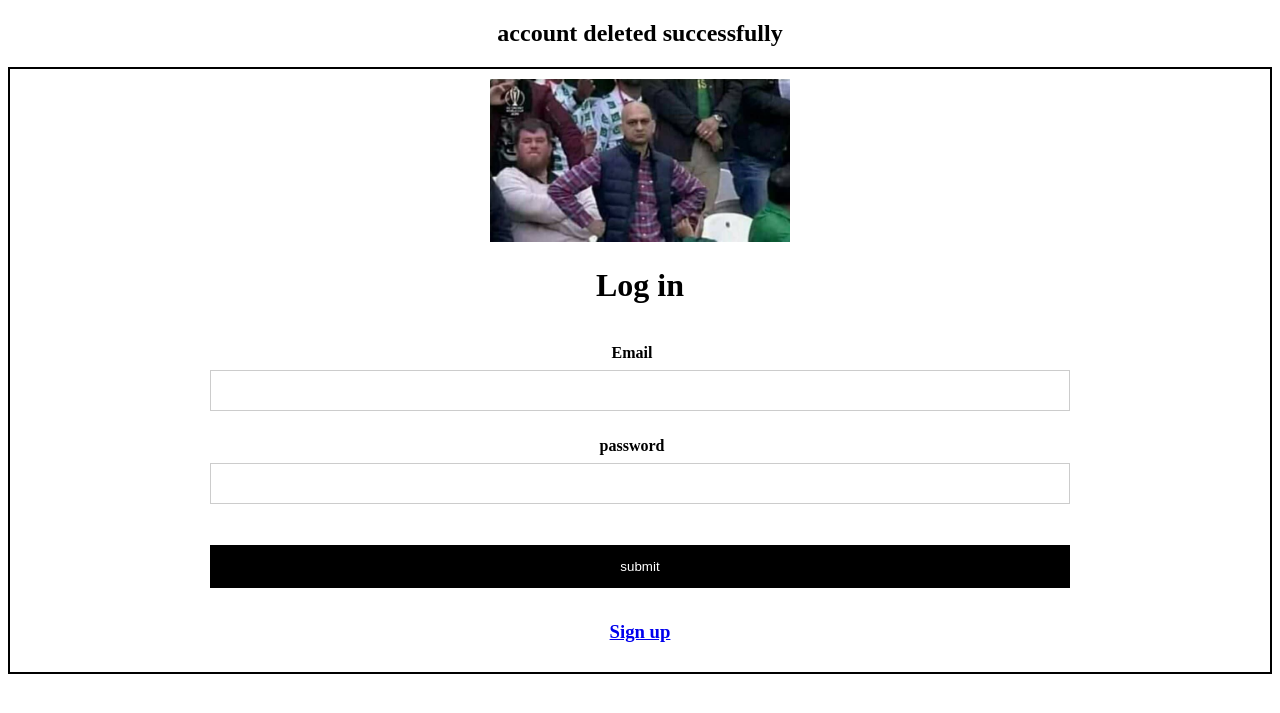
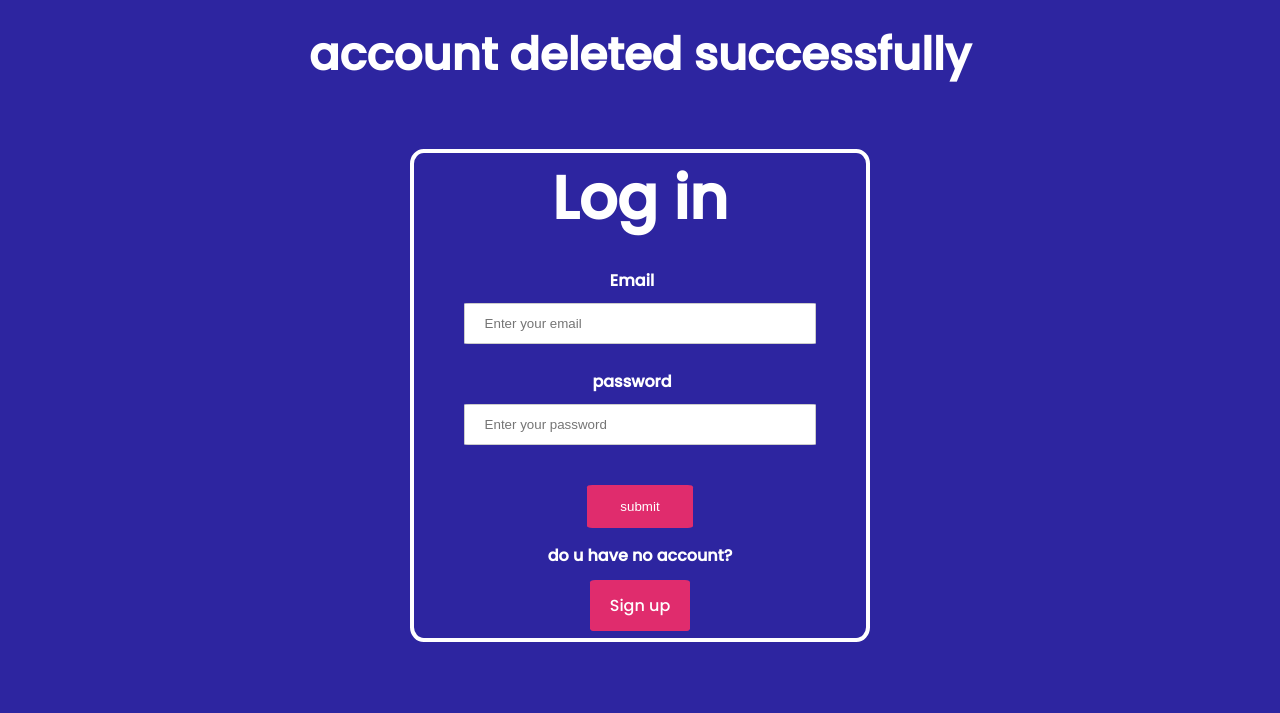
Before and after one commit to Rakibulbanna/beginning_php, a PHP site: page /deleteaccount.php in a window 1280 px wide. Shown: the top 713 px of the page. Run offline with PHP 8.4, Linux system fonts and the light colour scheme; the visitor is signed in with stand-in values (Sample User, id 1); some libraries are stand-ins or nearby versions.

Commit message:
2st commit

```diff
--- a/dashboard.php
+++ b/dashboard.php
@@ -1,52 +1,80 @@
 <!DOCTYPE html>
-<html lang="en">
+<html lang="en" dir="ltr">
+  <head>
+    <meta charset="utf-8">
+    <title>Conmebol Copa America 2021</title>
+    <link rel="stylesheet" href="style.css">
+    <!-- stylesheet add -->
+    <link rel="stylesheet" href="file:///D:/xampp/htdocs/session/style.css">
+    <link rel="stylesheet" href="https://cdnjs.cloudflare.com/ajax/libs/font-awesome/4.7.0/css/font-awesome.min.css">
+    <!-- fabicon add-->
+    <link rel="shortcut icon" href="images/favicon.jpeg" type="image/x-icon">
 
-<head>
-    <meta charset="UTF-8">
-    <meta http-equiv="X-UA-Compatible" content="IE=edge">
-    <meta name="viewport" content="width=device-width, initial-scale=1.0">
-    <title>Log In</title>
+    <!-- font awesome kit add-->
+    <script src="https://kit.fontawesome.com/bf3ff6b95a.js" crossorigin="anonymous"></script>
+
     <style>
+    body {
+      text-align: center;
+      font-family: 'Poppins';
+      width: 100%;
+    height: auto;
+    background: #2D25A0;
+    color: white;
+    }
+
     .login {
-            border: 2px solid black;
-            padding: 10px 200px;
-
+                border: 4px solid white;
+                padding-left: 50px;
+                padding-right: 50px;
+                margin-left: 32%;
+                margin-right: 32%;
+                margin-top: 5%;
+                border-radius: 3%;
+                padding-bottom: 20px;
             }
 
             input[type=email],
             input[type=password] {
                 width: 100%;
                 padding: 12px 20px;
-            margin: 8px 0;
+                margin-top: 10px;
                 display: inline-block;
                 border: 1px solid #ccc;
                 box-sizing: border-box;
+                border-radius: 2%;
             }
-        input[type=submit] {
-            background-color: #000000;
-            color: white;
+            input[type=submit],a {
+                background-color: #E02C6D;
+                color:white;
                 padding: 14px 20px;
                 margin: 15px 0;
                 border: none;
                 cursor: pointer;
-            width: 100%;
+                width: 30%;
+                border-radius: 5%;
+                text-decoration: none;
             }
+
+            h1{
+                font-size: 60px;
+            }
+
+
     </style>
   </head>
-
   <body>
-
     <form class="login" action="login.php" method="post" style="text-align: center;">
 
-        <img src="cover.jpg" width="300">
+
             <h1>Log in</h1><br>
-        <strong>Email&emsp;<input type="email" name="email" value=""></strong> <br><br>
-        <strong>password&emsp;<input type="password" name="password" value=""></strong> <br>
+            <strong>Email&emsp;</strong><br><input type="email" name="email" value="" placeholder="Enter your email"> <br><br>
+            <strong>password&emsp;</strong><br><input type="password" name="password" value="" placeholder="Enter your password"> <br>
             <br>
-        <input type="submit" name="submit" value="submit">
-        <a href='sign_up.php'><h3>Sign up</h3>
+            <input type="submit" name="submit" value="submit"><br>
+            <h4>do u have no account?</h4><br>
+            <a href='sign_up.php'>Sign up</a>
         </form>
 
 </body>
-
 </html>
--- a/deleteaccount.php
+++ b/deleteaccount.php
@@ -23,7 +23,7 @@ $email=$_POST["email"];
 
   $sql2="DELETE FROM email_pass WHERE email='$email'";
   if (mysqli_query($conn,$sql2)){
-      echo "<h2>account deleted successfully</h2>";
+      echo "<br><h2>account deleted successfully</h2>";
   }
   else {
     echo "there is an error 2nd".mysqli_error($conn);
--- a/style.css
+++ b/style.css
@@ -1,5 +1,7 @@
 /* common styles */
 @import url('https://fonts.googleapis.com/css2?family=Poppins:wght@500&display=swap');
+
+
 *{
     margin: 0;
     padding: 0;
```
Also changed, not shown: login.php (+9 -1 lines), sign_up.php (+49 -26 lines). Lines whose indentation alone changed are shown as unchanged.
